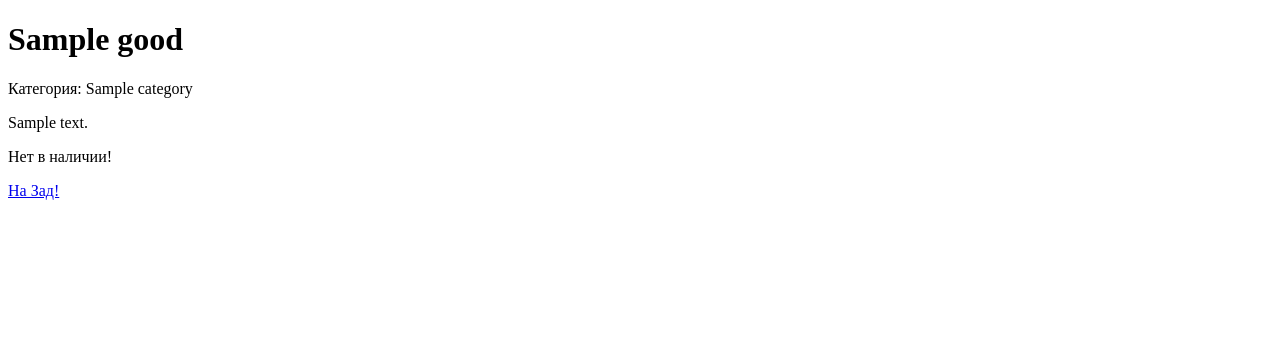
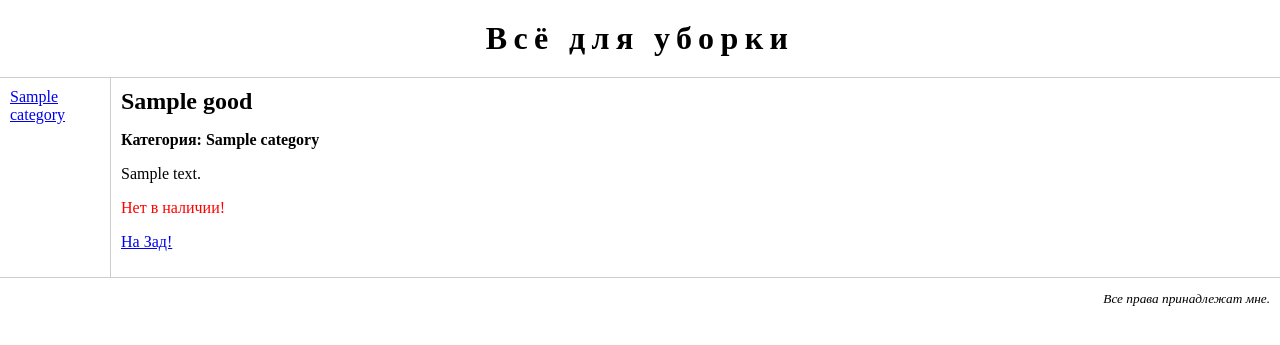
Before and after one commit to ivalearn/django-dronov, a Django app: template page/templates/good.html in a window 1280 px wide. Shown: the top 345 px of the page. Run offline with Django 3.2, Linux system fonts and the light colour scheme; the template is opened without the code that fills it: values that come from a table or form of the project are taken from there, others are empty; tables that the repository leaves empty hold one stand-in row (values such as "Sample post"); parts of the project's set-up code (start-up, migrations or seed data) failed here and were passed over.

Commit message:
chapter 8 part 1

```diff
--- /dev/null
+++ b/page/static/main.css
@@ -0,0 +1,75 @@
+head,
+body {
+    margin: 0;
+    padding: 0;
+}
+
+#header {
+    text-align: center;
+    border-bottom: 1px #ccc solid;
+}
+
+#header h1 {
+    margin: 20px 0;
+    letter-spacing: 0.2em;
+}
+
+#leftmenu {
+    float: left;
+    width: 100px;
+    padding: 10px;
+}
+
+#leftmenu ul {
+    margin: 0;
+    padding: 0;
+}
+
+#leftmenu li {
+    list-style-type: none;
+    margin-bottom: 5px;
+}
+
+#main {
+    margin-left: 110px;
+    border-left: 1px #ccc solid;
+    padding: 10px;
+}
+
+#main h2 {
+    margin: 0;
+    margin-bottom: 10px;
+}
+
+#main table {
+    width: 100%;
+    border-collapse: collapse;
+}
+
+#main td, #main th {
+    border: 1px #666 solid;
+    padding: 5px;
+}
+
+#main .centered {
+    text-align: center;
+}
+
+#main .category {
+    font-weight: bold;
+}
+
+#main .not-in-stock {
+    color: #f00;
+}
+
+#footer {
+    text-align: right;
+    border-top: 1px #ccc solid;
+    padding-right: 10px;
+}
+
+#footer p {
+    font-size: smaller;
+    font-style: italic;
+}
--- a/page/templates/good.html
+++ b/page/templates/good.html
@@ -1,14 +1,31 @@
+{% load staticfiles %}
 <!doctype html>
 <html>
 <head>
     <meta charset="utf-8">
-    <title>{{ good.name }}</title>
+    <title>{{ good.name }} :: {{ good.category.name }} :: Всё для уборки</title>
+    <link rel="stylesheet" href="{% static 'main.css' %}">
 </head>
 <body>
-    <h1>{{ good.name }}</h1>
-    <p>Категория: {{ good.category.name }}</p>
-    <p>{{ good.description |linebreaksbr }}</p>
-    <p>{% if not good.in_stock %}Нет в наличии!{% endif %}</p>
-    <p><a href="/goods/{{ good.category.id }}/">На Зад!</a></p>
+    <div id="header">
+        <h1>Всё для уборки</h1>
+    </div>
+    <div id="leftmenu">
+        <ul>
+            {% for cat in cats %}
+                <li><a href="/goods/{{ cat.id }}/">{{ cat.name }}</a>
+            {% endfor %}
+        </ul>
+    </div>
+    <div id="main">
+        <h2>{{ good.name }}</h2>
+        <p class="category">Категория: {{ good.category.name }}</p>
+        <p>{{ good.description |linebreaksbr }}</p>
+        <p class="not-in-stock">{% if not good.in_stock %}Нет в наличии!{% endif %}</p>
+        <p><a href="/goods/{{ good.category.id }}/">На Зад!</a></p>
+    </div>
+    <div id="footer">
+        <p>Все права принадлежат мне.</p>
+    </div>
 </body>
 </html>
--- a/page/views.py
+++ b/page/views.py
@@ -21,8 +21,12 @@ def index(req: HttpRequest, cat_id: int = None) -> HttpResponse:
 
 
 def good(req: HttpRequest, good_id: int) -> HttpResponse:
+    cats = Category.objects.all().order_by('name')
     try:
         good = Good.objects.get(pk=good_id)
     except Good.DoesNotExist:
         raise Http404
-    return render(req, 'good.html', {'good': good})
+    return render(req, 'good.html', {
+        'good': good,
+        'cats': cats,
+    })
```
Also changed, not shown: page/templates/index.html (+14 -4 lines).
